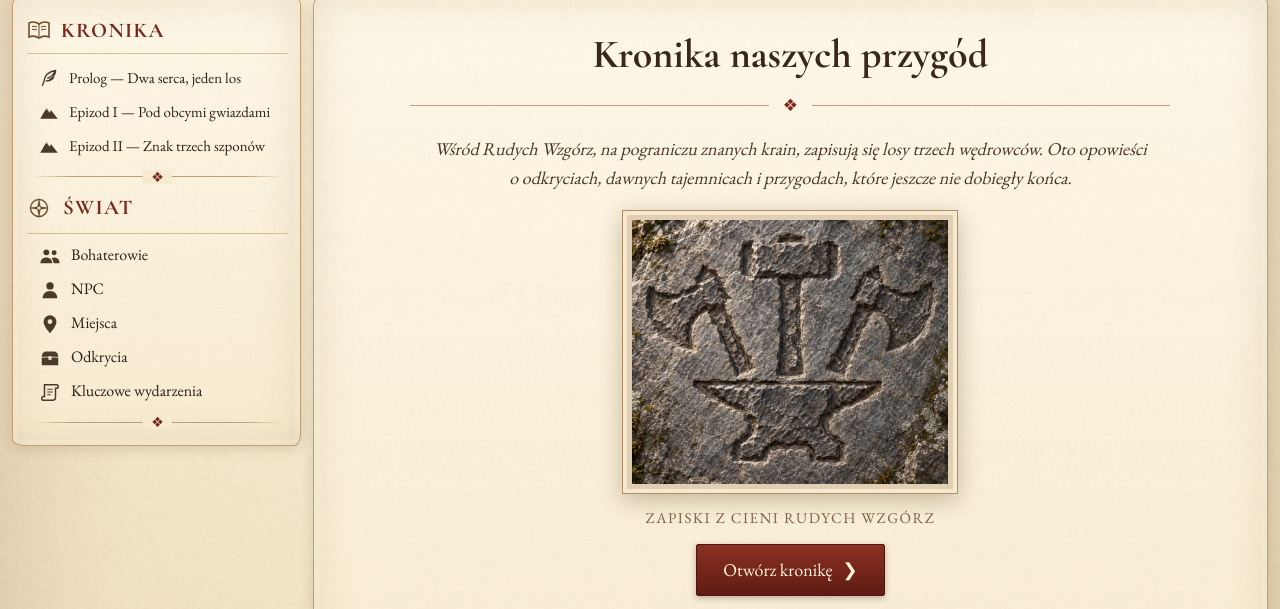
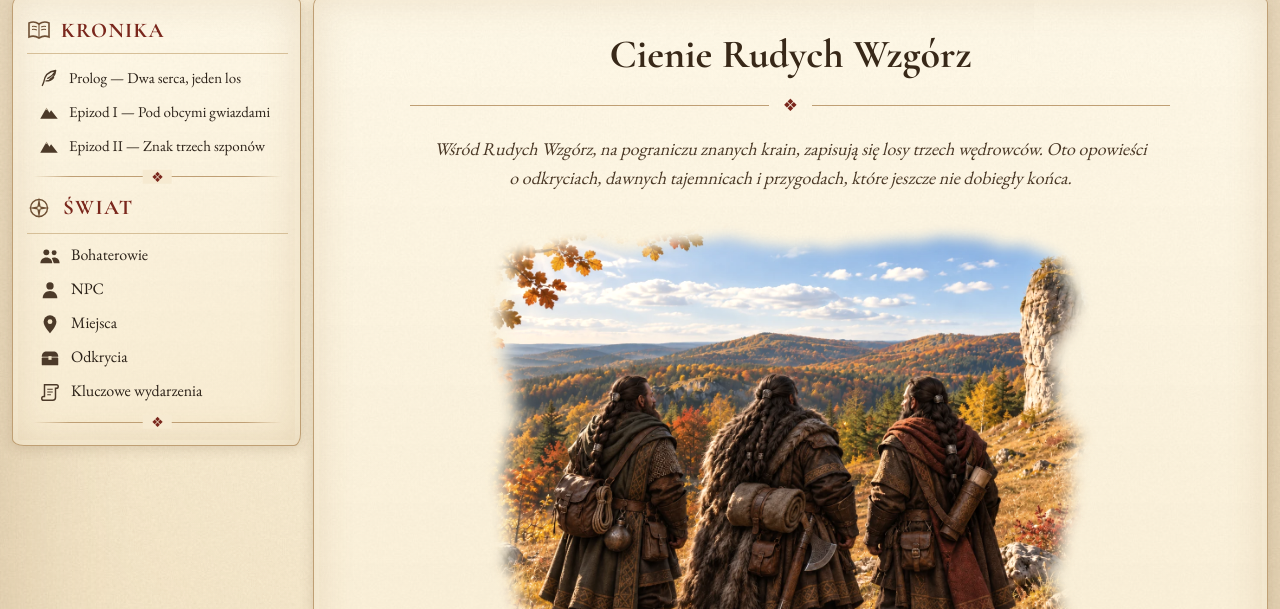
Before and after one commit to marcinzatorski/dd, an Astro site: page / in a window 1280 px wide. Shown: the part 181-790 px from the top of the page. Built offline with nearby package versions, Linux system fonts and the light colour scheme; Astro itself is replaced by a stand-in of ours.

Commit message:
Strona startowa: tytuł „Cienie Rudych Wzgórz” i nowa ilustracja z maską
Co-Authored-By: Claude Opus 5.5 <noreply@anthropic.com>
Claude-Session: https://claude.ai/code/session_01APCAwbkLPSk3aiFdyxaiJt

```diff
--- a/src/pages/index.astro
+++ b/src/pages/index.astro
@@ -6,11 +6,11 @@ const first = epizody[0];
 ---
 <Base>
   <section class="welcome">
-    <h1>Kronika naszych przygód</h1>
+    <h1>Cienie Rudych Wzgórz</h1>
     <div class="orn-rule" aria-hidden="true"><span>❖</span></div>
     <p class="welcome-intro">Wśród Rudych Wzgórz, na pograniczu znanych krain, zapisują się losy trzech wędrowców. Oto opowieści o odkryciach, dawnych tajemnicach i przygodach, które jeszcze nie dobiegły końca.</p>
-    <figure class="stoneframe">
-      <img src={url('assets/herb.jpg')} alt="Kamienny herb rodu: młot nad kowadłem i dwa topory po bokach" width="900" height="750" />
+    <figure class="start-ill">
+      <img class="painterly" src={url('assets/start.webp')} alt="Trzej krasnoludzcy wędrowcy patrzą na jesienne, porośnięte lasem Rude Wzgórza" width="1448" height="1086" />
     </figure>
     <p class="welcome-caption">Zapiski z Cieni Rudych Wzgórz</p>
     {first && <a class="btn" href={epUrl(first)}>Otwórz kronikę <span aria-hidden="true">❯</span></a>}
--- a/src/styles/global.css
+++ b/src/styles/global.css
@@ -155,6 +155,8 @@ a:hover { color: var(--burgundy-dk); }
 .welcome-intro { font-style: italic; font-size: 21px; color: var(--ink-soft); max-width: 720px; margin: 0 auto 26px; }
 .stoneframe { margin: 0 auto; max-width: 440px; padding: 9px; background: #e0cfb4; border: 1px solid #ad8e65; box-shadow: 0 6px 22px rgba(84, 53, 21, .3), inset 0 0 0 4px #f7e8ce; }
 .stoneframe img { display: block; width: 100%; aspect-ratio: 1.2; object-fit: cover; filter: saturate(.85); }
+.start-ill { margin: 0 auto; width: min(760px, 100%, calc((100vh - 120px) * 1.333)); }
+.start-ill img { display: block; width: 100%; height: auto; }
 .welcome-caption { letter-spacing: .1em; text-transform: uppercase; color: var(--muted); font-size: 15px; margin: 18px 0 20px; }
 .btn { display: inline-flex; gap: 10px; align-items: center; padding: 11px 26px; background: linear-gradient(180deg, #8a3022, var(--burgundy-dk)); color: #fff4de; text-decoration: none; border-radius: 2px; border: 1px solid #4d150e; font-size: 18px; box-shadow: 0 2px 6px rgba(60, 20, 8, .3); }
 .btn:hover { color: #fff; filter: brightness(1.1); }
@@ -359,6 +361,7 @@ a:hover > .zoom-hint, a:focus-visible > .zoom-hint { opacity: 1; }
   .welcome h1 { font-size: clamp(30px, 5vh, 42px); margin-top: 4px; }
   .welcome-intro { font-size: 18px; margin-bottom: 18px; }
   .stoneframe { max-width: min(340px, 42vh); }
+  .start-ill { width: min(640px, 100%, calc((100vh - 330px) * 1.333)); min-width: min(380px, 100%); }
   .welcome-caption { margin: 12px 0 14px; }
   .cards { grid-template-columns: repeat(auto-fill, minmax(180px, 1fr)); gap: 16px; }
   .cards-wide { grid-template-columns: repeat(auto-fill, minmax(230px, 1fr)); }
```
Also changed, not shown: public/assets/start.webp (added).
